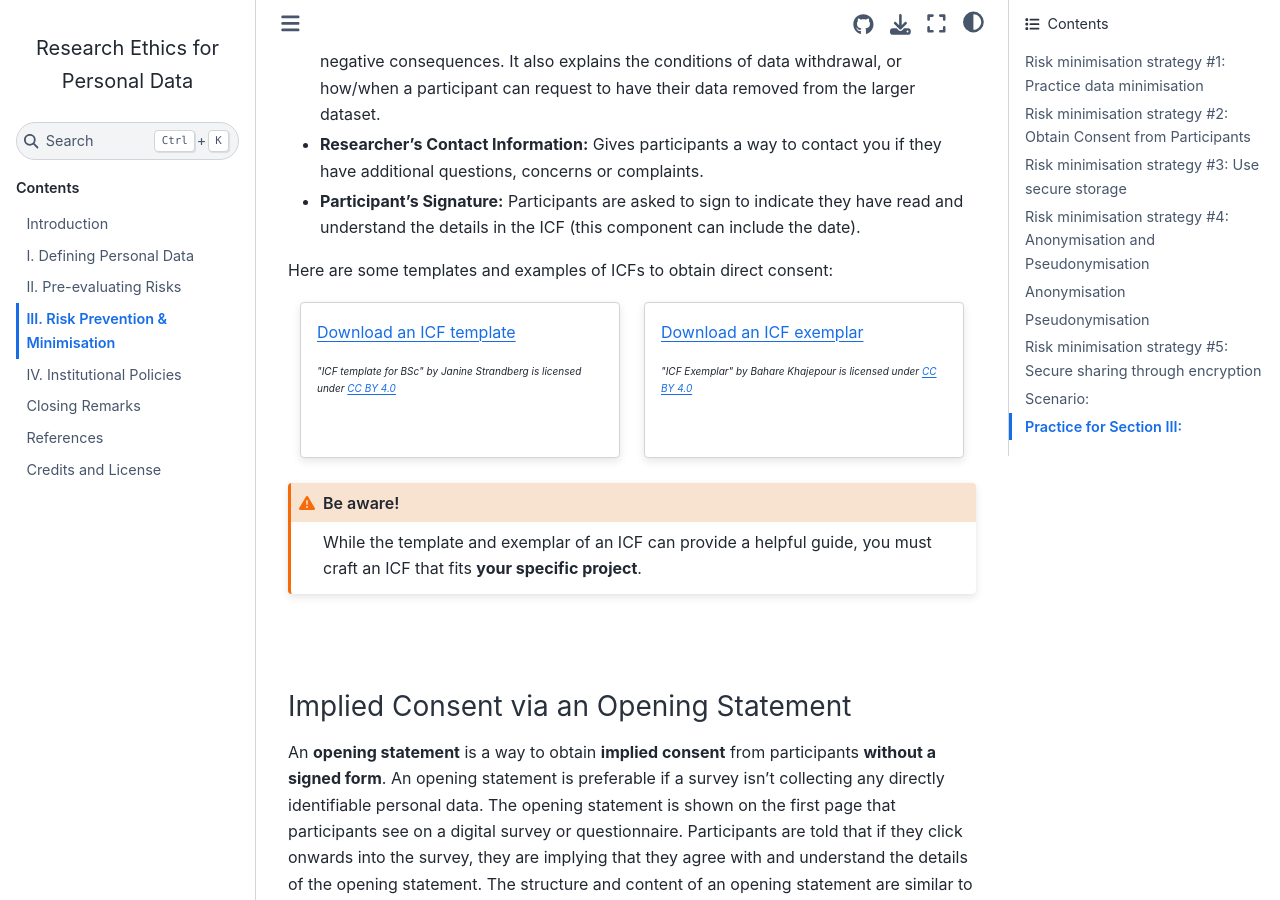
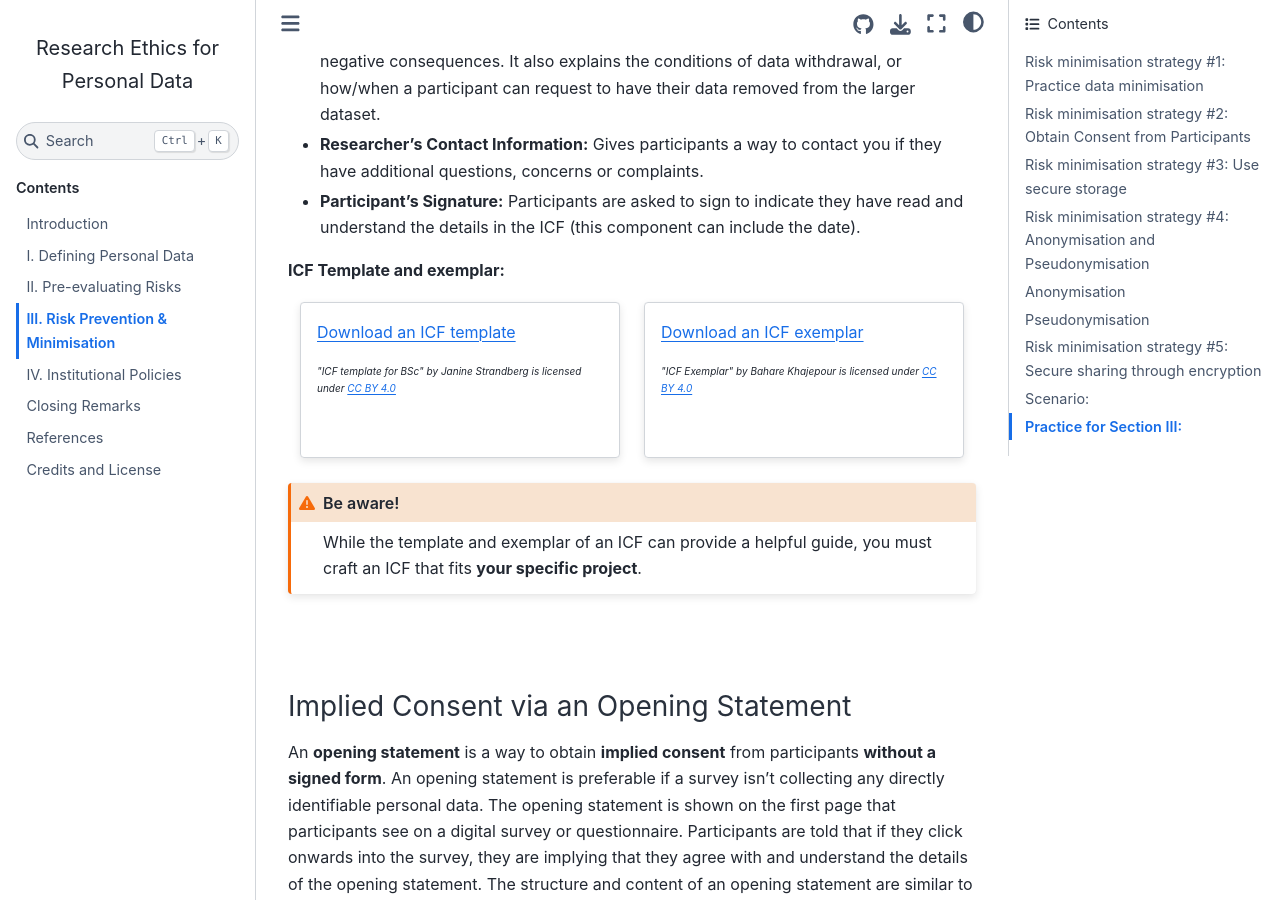
Before and after one commit to tu-delft-library/BSc_Research_Ethics_for_Personal_Data, a Jupyter Book: the page built from book/risk_mitigation.md, in a window 1280 px wide and 900 px high, scrolled down 1739 px. Built offline with Jupyter Book 1.0.4 settings and Sphinx 7.4.7 and the Sphinx Book theme 1.1.4, drawn with Linux system fonts in a browser that asks for light colours; comment, search, counter and statistics services are not loaded.

Commit message:
Update risk_mitigation.md

```diff
--- a/book/risk_mitigation.md
+++ b/book/risk_mitigation.md
@@ -48,7 +48,7 @@ Researchers use an **informed consent form (ICF)** to obtain **direct consent**
  - **Participant’s Signature:** Participants are asked to sign to indicate they have read and understand the details in the ICF (this component can include the date).
 <br>
 
-Here are some templates and examples of ICFs to obtain direct consent:
+**ICF Template and exemplar:**
 
 ::::{grid} 2
 :::{grid-item-card}
```
